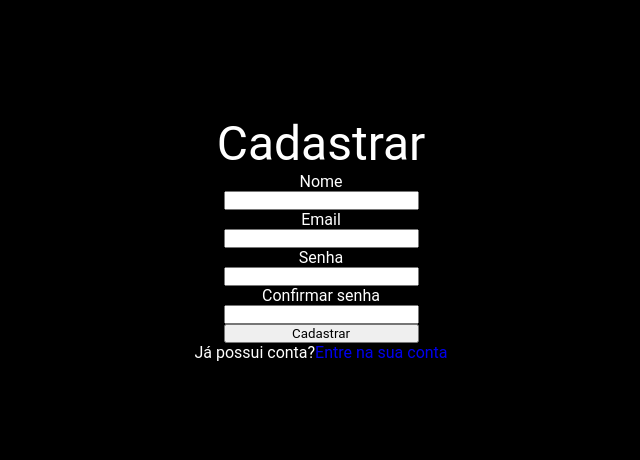
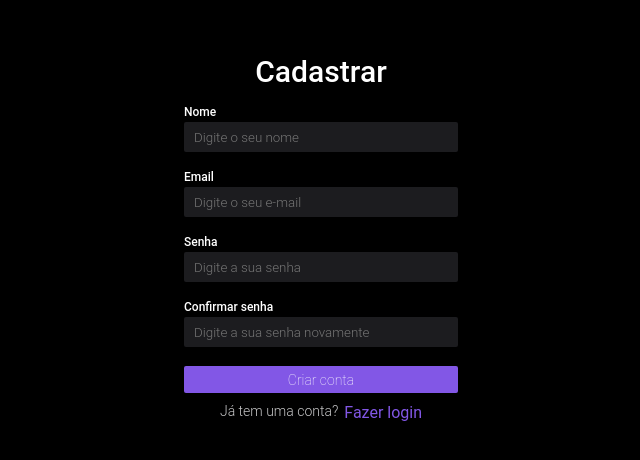
Before and after one commit to vicenteneto7/GerenciadorDeUsu-rios-Electron, a React (Vite) app in the folder src/renderer/: page /cadastrar-usuario in a window 1280 px wide. Shown: the part 162-622 px from the top of the page, without its empty margins (319-959 px from the left). Built offline with nearby package versions, Linux system fonts and the light colour scheme.

Commit message:
feat: criação da tela de cadastrar usuários

```diff
--- a/src/renderer/src/pages/Cadastro/index.jsx
+++ b/src/renderer/src/pages/Cadastro/index.jsx
@@ -1,32 +1,45 @@
-import { Container1, Container2, ErroP, Form, Label, Title } from "./styles";
+import {
+  Container1,
+  Container2,
+  Container3,
+  Container4,
+  Form,
+  InputText,
+  Label,
+  SignInLogin,
+  TextLink,
+  TitleText
+} from './styles'
 
-import { useForm } from "react-hook-form";
-import * as Yup from "yup"
-import { yupResolver } from "@hookform/resolvers/yup"
+import { useForm } from 'react-hook-form'
+import * as Yup from 'yup'
+import { yupResolver } from '@hookform/resolvers/yup'
 
-import { ApiCI4 } from "../../services/api";
-import { Link } from "react-router-dom";
-
+import { ApiCI4 } from '../../services/api'
+import { Link } from 'react-router-dom'
+import { Button } from '../../components/Button'
+import { ErrorMessage } from '../../components/ErrorMenssage'
 
 export function Cadastro() {
-
   const schema = Yup.object().shape({
-        name: Yup.string("Digite um nome válido").required("O nome é obrigatório"),
-        email: Yup.string().email("Digite um e-mail válido").required("O e-mail é obrigatório"),
-        password: Yup.string("Digite uma senha válida").required("A senha é obrigatória"),
-        confirmPassword: Yup.string("Digite uma senha válida").oneOf([Yup.ref("password")], 'As senhas devem ser iguais')
+    name: Yup.string('Digite um nome válido').required('O nome é obrigatório'),
+    email: Yup.string().email('Digite um e-mail válido').required('O e-mail é obrigatório'),
+    password: Yup.string('Digite uma senha válida').required('A senha é obrigatória'),
+    confirmPassword: Yup.string()
+      .required('Digite a senha')
+      .oneOf([Yup.ref('password')], 'As senhas devem ser iguais')
   })
 
   const {
     register,
     handleSubmit,
-        formState: { errors },
+    formState: { errors }
   } = useForm({
     resolver: yupResolver(schema)
   })
 
   const onSubmit = async (data) => {
-        const res = await ApiCI4.post('cadastrar-usuario',{
+    const res = await ApiCI4.post('cadastrar-usuario', {
       name: data.name,
       email: data.email,
       password: data.password
@@ -34,35 +47,59 @@ export function Cadastro() {
     console.log(res)
   }
 
-
-
-    return(
+  return (
     <Container1>
       <Container2>
-                <Title>Cadastrar</Title>
+        <TitleText>Cadastrar</TitleText>
+        <Container3>
           <Form noValidate onSubmit={handleSubmit(onSubmit)}>
             <Label>Nome</Label>
-                <input {...register("name")} type="text" />
-                <ErroP>{errors.name?.message}</ErroP>
+            <InputText
+              {...register('name', { required: true })}
+              error={errors.name?.message}
+              placeholder="Digite o seu nome"
+              type="text"
+            />
+            <ErrorMessage>{errors.name?.message}</ErrorMessage>
 
             <Label>Email</Label>
-                <input {...register("email")} type="email" />
-                <ErroP>{errors.email?.message}</ErroP>
+            <InputText
+              {...register('email', { required: true })}
+              error={errors.email?.message}
+              placeholder="Digite o seu e-mail"
+              type="email"
+            />
+            <ErrorMessage>{errors.email?.message}</ErrorMessage>
 
             <Label>Senha</Label>
-                <input {...register("password")} type="password" />
-                <ErroP>{errors.password?.message}</ErroP>
+            <InputText
+              {...register('password', { required: true })}
+              error={errors.password?.message}
+              placeholder="Digite a sua senha"
+              type="password"
+            />
+            <ErrorMessage>{errors.password?.message}</ErrorMessage>
 
             <Label>Confirmar senha</Label>
-                <input {...register("confirmPassword")} type="password" />
-                <ErroP>{errors.confirmPassword?.message}</ErroP>
+            <InputText
+              {...register('confirmPassword', { required: true })}
+              error={errors.password?.message}
+              placeholder="Digite a sua senha novamente"
+              type="password"
+            />
+            <ErrorMessage>{errors.confirmPassword?.message}</ErrorMessage>
 
-                <button type="submit">Cadastrar</button>
+            <Button style={{ marginTop: '1.7rem' }} type="submit">
+              Criar conta
+            </Button>
           </Form>
-                <p style={{color: 'white'}}>
-          Já possui conta?
-          <Link to='/login' style={{cursor: 'pointer'}}>Entre na sua conta</Link>
-        </p>
+          <Container4>
+            <SignInLogin style={{ color: '#C6C6C7' }}>Já tem uma conta?</SignInLogin>
+            <Link to="/login">
+              <TextLink>Fazer login</TextLink>
+            </Link>
+          </Container4>
+        </Container3>
       </Container2>
     </Container1>
   )
--- a/src/renderer/src/pages/Cadastro/styles.js
+++ b/src/renderer/src/pages/Cadastro/styles.js
@@ -14,20 +14,70 @@ export const Container2 = styled.div`
   justify-content: center;
   flex-direction: column;
 `;
-export const Title = styled.p`
-  font-size: 4.8rem;
+export const Container3 = styled.div`
+  display: flex;
+  align-items: center;
+  justify-content: space-around;
+  flex-direction: column;
+`
+export const Container4 = styled.div`
+  display: flex;
+  justify-content: space-evenly;
+  flex-direction: row;
+  width: 21.4rem;
+  margin-top: 1rem;
+`
+export const TitleText = styled.p`
+  font-size: 3rem;
   color: white;
   text-align: center;
-`;
+  font-weight: 500;
+`
+export const Label = styled.p`
+  margin-top: 1.6rem;
+  margin-bottom: 0.3rem;
+  font-style: normal;
+  font-weight: 500;
+  font-size: 1.2rem;
+
+  color: #ffffff;
+`
 export const Form = styled.form`
   display: flex;
   flex-direction: column;
-`;
-export const ErroP = styled.p`
-  color: white;
-  text-align: center;
-`;
-export const Label = styled.label`
-  color: white;
-  text-align: center;
-`;
+`
+
+export const InputText = styled.input`
+  height: 3rem;
+  width: 27.4rem;
+  border-radius: 0.2rem;
+  text-align: start;
+  padding: 0.5rem 1rem;
+
+  font-weight: 300;
+
+  background-color: #1c1c1f;
+  color: #50505c;
+  border: ${(props) => (props.error ? 'solid 2px #CC1717' : ' none')};
+`
+export const SignInLogin = styled.p`
+  font-style: normal;
+  font-weight: 300;
+  font-size: 14px;
+  line-height: 16px;
+
+  color: #ffffff;
+`
+export const TextLink = styled.p`
+  color: #8257e6;
+  text-decoration: none;
+
+  cursor: pointer;
+
+  &:hover{
+    opacity: 0.9;
+  }
+  &:active{
+    opacity: 0.7;
+  }
+`
--- a/src/renderer/src/pages/Login/index.jsx
+++ b/src/renderer/src/pages/Login/index.jsx
@@ -7,6 +7,7 @@ import {
   InputText,
   Label,
   SignInLogin,
+  TextLink,
   TitleText
 } from './styles'
 
@@ -92,11 +93,8 @@ export function Login() {
           </Form>
           <Container4>
             <SignInLogin style={{ color: '#C6C6C7' }}>Não possui conta?</SignInLogin>
-            <Link
-              to="/cadastrar-usuario"
-              style={{ cursor: 'pointer', textDecoration: 'none', color: '#8257e6' }}
-            >
-              Criar conta
+            <Link to="/cadastrar-usuario">
+              <TextLink>Inscreva-se</TextLink>
             </Link>
           </Container4>
         </Container3>
--- a/src/renderer/src/pages/Login/styles.js
+++ b/src/renderer/src/pages/Login/styles.js
@@ -69,3 +69,17 @@ export const SignInLogin = styled.p`
 
   color: #ffffff;
 `
+
+export const TextLink = styled.p`
+  color: #8257e6;
+  text-decoration: none;
+
+  cursor: pointer;
+
+  &:hover {
+    opacity: 0.9;
+  }
+  &:active {
+    opacity: 0.7;
+  }
+`
```
Lines whose indentation alone changed are shown as unchanged.
